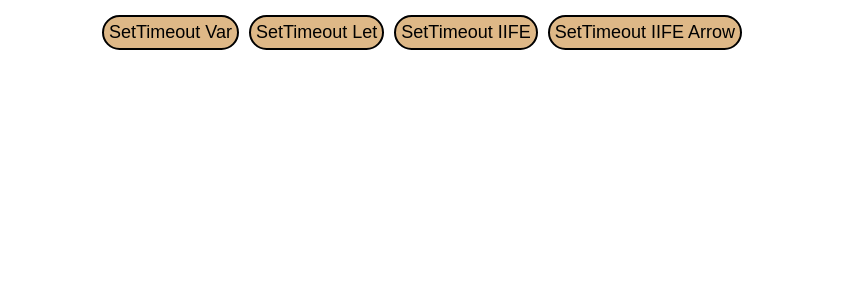
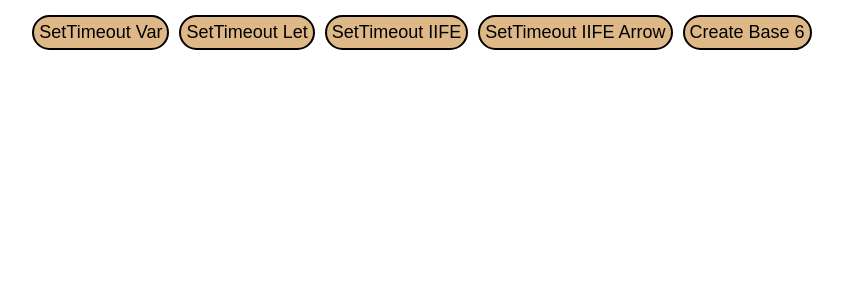
Before and after one commit to AnirupPat/reactjs-let-vs-var, a React (Create React App) app: page / in a window 1280 px wide. Shown: the top 300 px of the page, without its empty margins (218-1061 px from the left). Built offline with nearby package versions, Linux system fonts and the light colour scheme.

Commit message:
Create Base 6

```diff
--- a/src/components/Main.js
+++ b/src/components/Main.js
@@ -8,6 +8,7 @@ const Main = () => {
       <Button title="SetTimeout Let" />
       <Button title="SetTimeout IIFE" />
       <Button title="SetTimeout IIFE Arrow" />
+      <Button title="Create Base 6" />
     </div>
   );
 };
--- a/src/components/UI/Button/Button.js
+++ b/src/components/UI/Button/Button.js
@@ -3,6 +3,7 @@ import setTimeoutVar from '../../../methods/setTimeoutVar';
 import setTimeoutLet from '../../../methods/setTimeoutLet';
 import setTimeoutIIFE from '../../../methods/setTimeoutIIFE';
 import setTimeoutIIFEArrow from '../../../methods/setTimeoutIIFEArrow';
+import CreateBase from '../../../methods/CreateBase';
 
 const Button = (props) => {
     const clickHandler = (event) => {
@@ -14,6 +15,10 @@ const Button = (props) => {
             setTimeoutIIFE();
         } else if(event.target.innerHTML === 'SetTimeout IIFE Arrow') {
             setTimeoutIIFEArrow();
+        } else if(event.target.innerHTML === 'Create Base 6') {
+            let addSix = CreateBase(6);
+            addSix(2);
+            addSix(10);
         }
     }
   return <button onClick={clickHandler} className={classes.button}>{props.title}</button>;
--- /dev/null
+++ b/src/methods/CreateBase.js
@@ -0,0 +1,8 @@
+const CreateBase = (n) => {
+
+    return ((i) => {
+        console.log(n + i)
+    } );
+}
+
+export default CreateBase;
--- a/src/methods/setTimeoutIIFE.js
+++ b/src/methods/setTimeoutIIFE.js
@@ -3,7 +3,7 @@ const setTimeoutIIFE = () => {
         (function () {
             var j = i;
             setTimeout(() => console.log(j), 1000*j);
-        }());
+        })();
     }
 }
 
```
